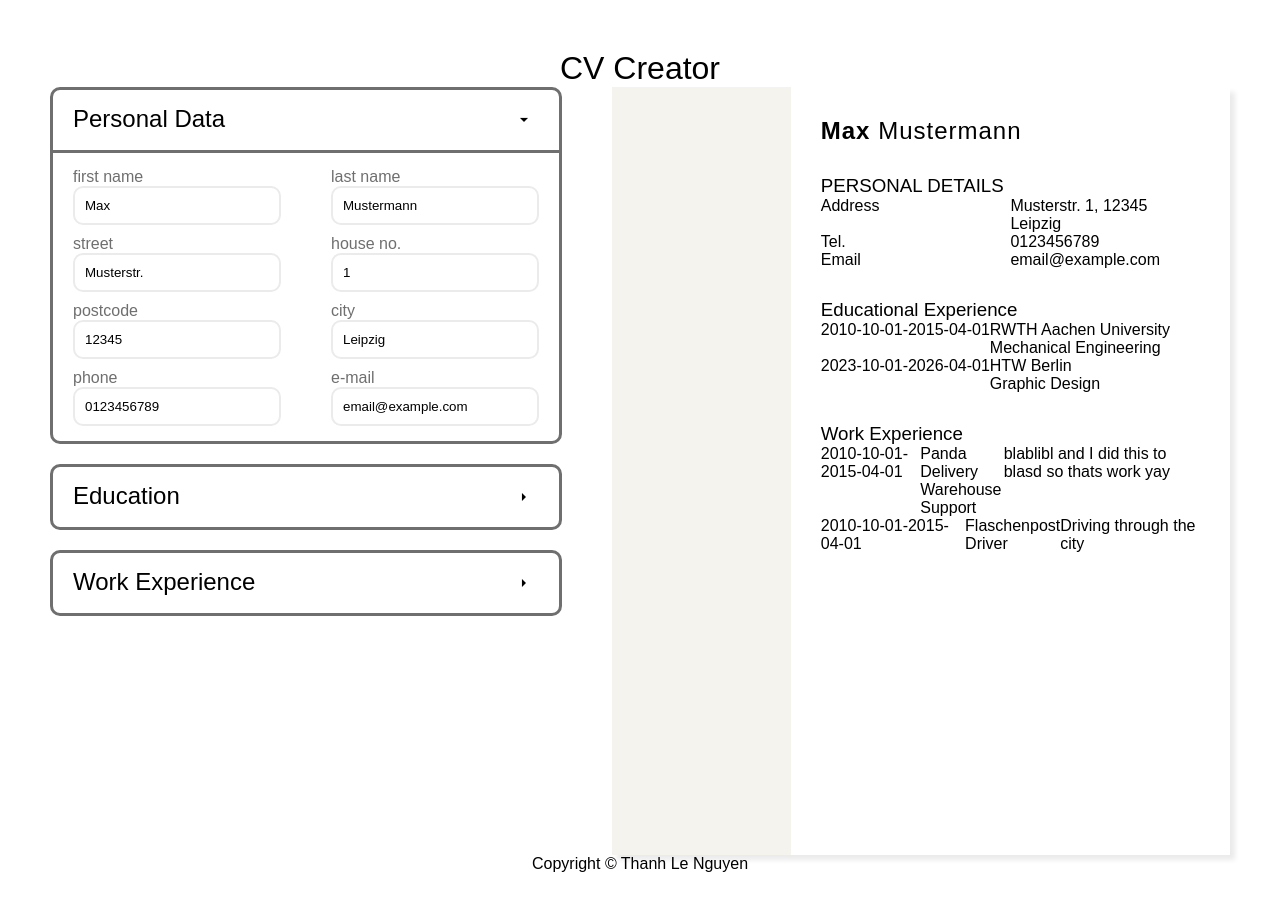
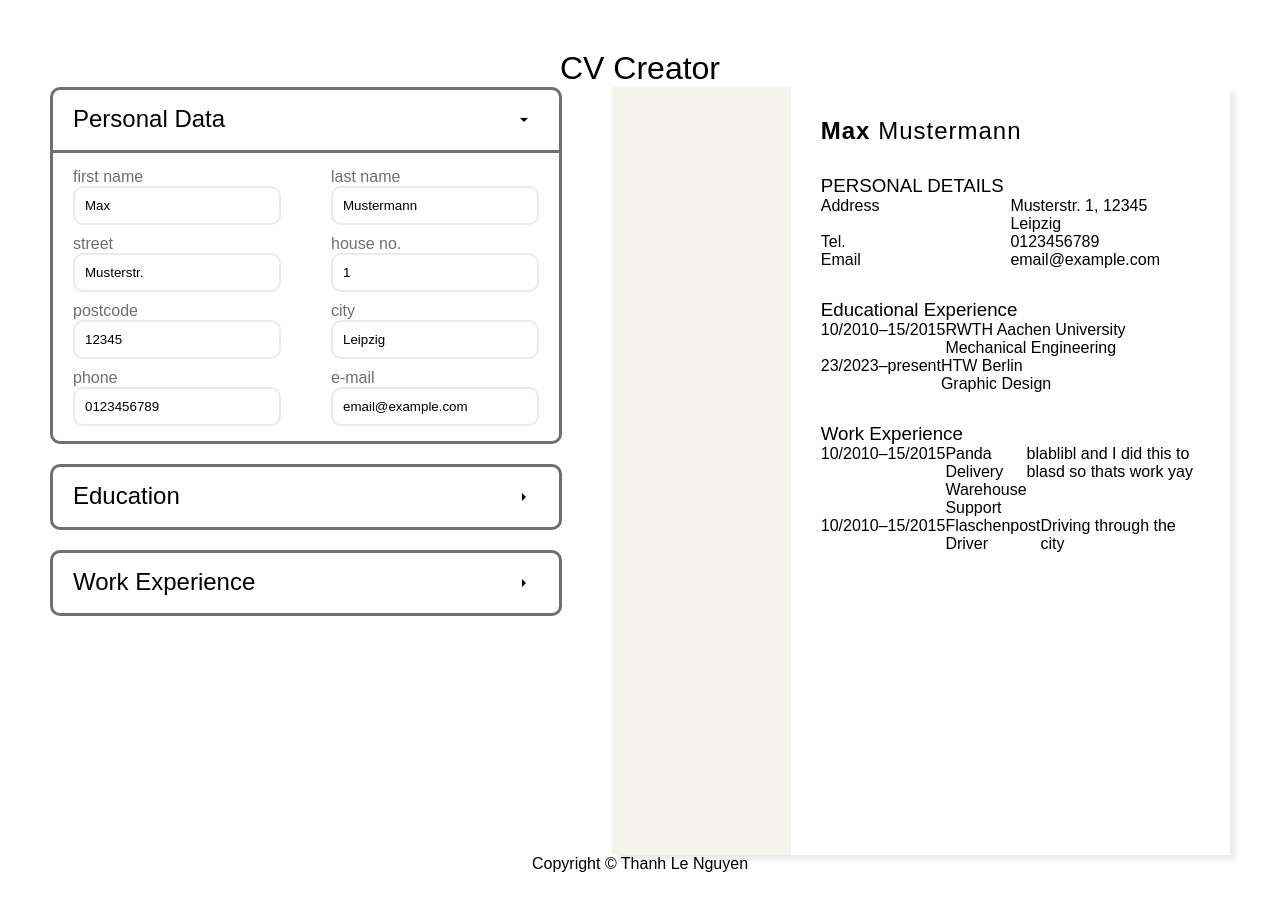
Before and after one commit to tln12/cv-project, a React (Vite) app: page / in a window 1280 px wide. Shown: the top 910 px of the page. Built offline with nearby package versions, Linux system fonts and the light colour scheme; the HTML template or start-up script is replaced by a standard one; a web font is replaced by a local one.

Commit message:
display date on cv in right format

```diff
--- a/src/components/educational-experience/EExperienceDisplay.jsx
+++ b/src/components/educational-experience/EExperienceDisplay.jsx
@@ -4,7 +4,15 @@ export default function EExperienceDisplay({ education }) {
       return (
         <li key={element.id}>
           <span>
-            {element.startingDate}-{element.endDate}
+            {element.startingDate.slice(2, 4) +
+              '/' +
+              element.startingDate.slice(0, 4)}
+          </span>
+          &ndash;
+          <span>
+            {element.endDate == new Date().toISOString().slice(0, 10)
+              ? 'present'
+              : element.endDate.slice(2, 4) + '/' + element.endDate.slice(0, 4)}
           </span>
           <div>
             <h4>{element.name}</h4>
--- a/src/components/work-experience/WExperienceDisplay.jsx
+++ b/src/components/work-experience/WExperienceDisplay.jsx
@@ -4,7 +4,15 @@ export default function WExperienceDisplay({ work }) {
       return (
         <li key={entry.id}>
           <span>
-            {entry.startingDate}-{entry.endDate}
+            {entry.startingDate.slice(2, 4) +
+              '/' +
+              entry.startingDate.slice(0, 4)}
+          </span>
+          &ndash;
+          <span>
+            {entry.endDate == new Date().toISOString().slice(0, 10)
+              ? 'present'
+              : entry.endDate.slice(2, 4) + '/' + entry.endDate.slice(0, 4)}
           </span>
           <div>
             <h4>{entry.name}</h4>
--- a/src/components/work-experience/WExperienceForm.jsx
+++ b/src/components/work-experience/WExperienceForm.jsx
@@ -31,7 +31,7 @@ export default function WExperienceForm({
           <StyledSpan>starting date</StyledSpan>
           <StyledInput
             type='date'
-            id='starting date'
+            id='starting-date'
             value={formData.startingDate}
             onChange={handleChange}
           ></StyledInput>
--- a/src/exampleData.js
+++ b/src/exampleData.js
@@ -22,7 +22,7 @@ const education = [
   },
   {
     startingDate: '2023-10-01',
-    endDate: '2026-04-01',
+    endDate: new Date().toISOString().slice(0, 10),
     name: 'HTW Berlin',
     title: 'Graphic Design',
     description: '',
```
